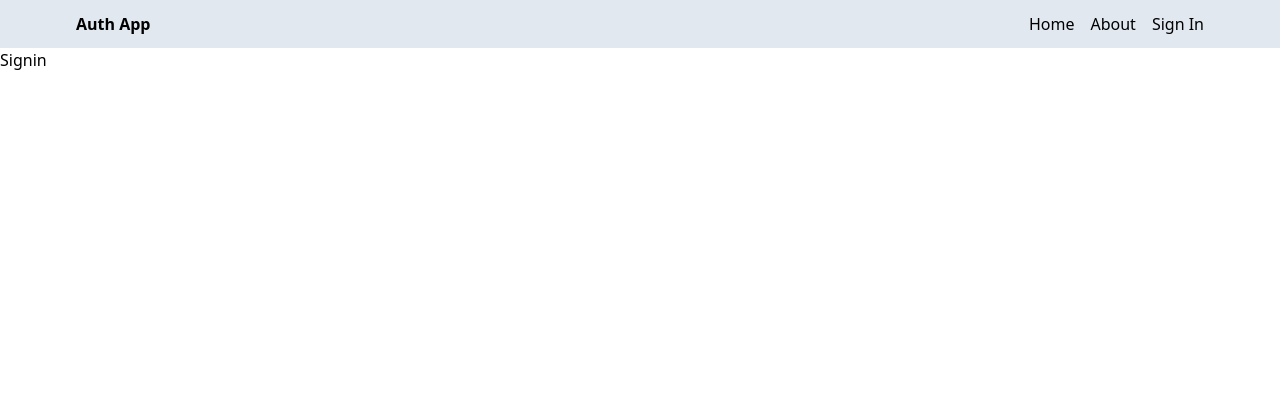
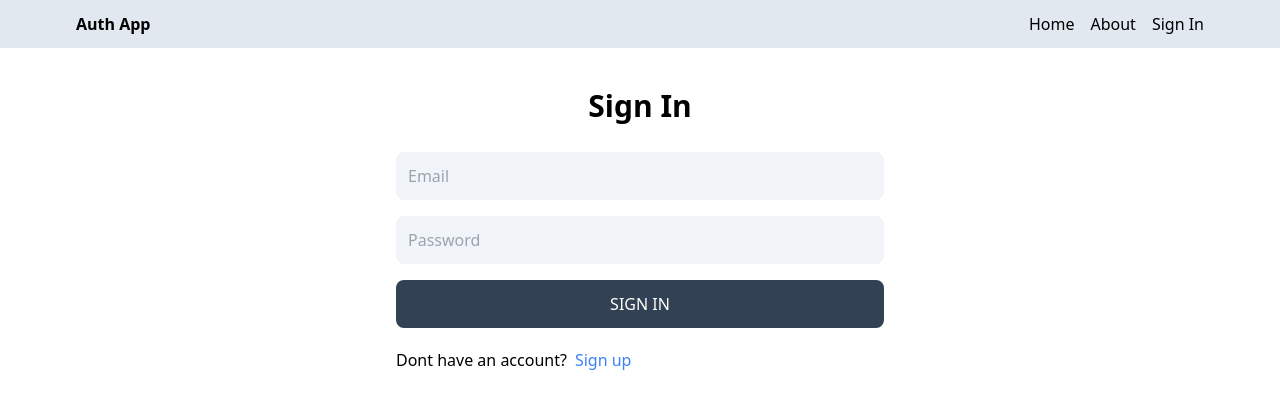
Before and after one commit to Dennis494/mern-auth-10, a React (Vite) app in the folder client/: page /sign-in in a window 1280 px wide. Shown: the top 408 px of the page. Built offline with nearby package versions, Linux system fonts and the light colour scheme.

Commit message:
complete the sign in page functionality

```diff
--- a/client/src/pages/Signin.jsx
+++ b/client/src/pages/Signin.jsx
@@ -1,7 +1,60 @@
-import React from 'react'
+import { useState } from "react";
+import { Link, useNavigate } from "react-router-dom";
 
 export default function Signin() {
+    const [formData, setFormData] = useState({});
+    const [error, setError] = useState(false);
+    const [loading, setLoading] = useState(false);
+    const navigate = useNavigate();
+    const handleChange = (e) => {
+        setFormData({ ...formData, [e.target.id]: e.target.value });
+    };
+
+  const handleSubmit = async (e) => {
+    e.preventDefault();//prevent refreshing the page
+    try {
+        setLoading(true);
+        setError(false);
+        const res = await fetch('/api/auth/signin', {
+            method: 'POST',
+            headers: {
+                'Content-Type': 'application/json',
+            },
+            body: JSON.stringify(formData),
+        });//send request to DB
+        const data = await res.json();
+        setLoading(false);
+        if (data.success === false) {
+            setError(true);
+            return;
+        }
+        navigate('/');//after successful authentication, navigate to another page
+
+    } catch (error) {
+        setLoading(false);
+        setError(true);
+    }
+
+  };
   return (
-    <div>Signin</div>
+    <div className='p-3 max-w-lg mx-auto'>
+        <h1 className='text-3xl text-center font-semibold my-7'>Sign In</h1>
+        <form onSubmit={handleSubmit} className='flex flex-col gap-4'>
+            <input type="text" placeholder='Email' id='email' className='bg-slate-100 p-3 rounded-lg' onChange={handleChange}>
+
+            </input>
+            <input type="text" placeholder='Password' id='password' className='bg-slate-100 p-3 rounded-lg' onChange={handleChange}>
+
+            </input>
+            <button disabled={loading} className='bg-slate-700 text-white p-3 rounded-lg uppercase hover:opacity-95 disabled:opacity-80'> {loading ? 'Loading...' : 'Sign In'} </button>
+        </form>
+        <div className="flex gap-2 mt-5">
+            <p>Dont have an account?</p>
+            <Link to='/sign-up'>
+            <span className='text-blue-500'>Sign up</span>
+            </Link>
+        </div>
+        <p className="text-red-700 mt-5">{error && "Something went wrong!"}</p>
+    </div>
   )
 }
--- a/client/src/pages/Signup.jsx
+++ b/client/src/pages/Signup.jsx
@@ -1,10 +1,11 @@
 import { useState } from "react";
-import { Link } from "react-router-dom";
+import { Link, useNavigate } from "react-router-dom";
 
 export default function Signup() {
     const [formData, setFormData] = useState({});
     const [error, setError] = useState(false);
     const [loading, setLoading] = useState(false);
+    const navigate = useNavigate();
     const handleChange = (e) => {
         setFormData({ ...formData, [e.target.id]: e.target.value });
     };
@@ -28,7 +29,7 @@
             setError(true);
             return;
         }
-
+        navigate('/sign-in');
     } catch (error) {
         setLoading(false);
         setError(true);
```
